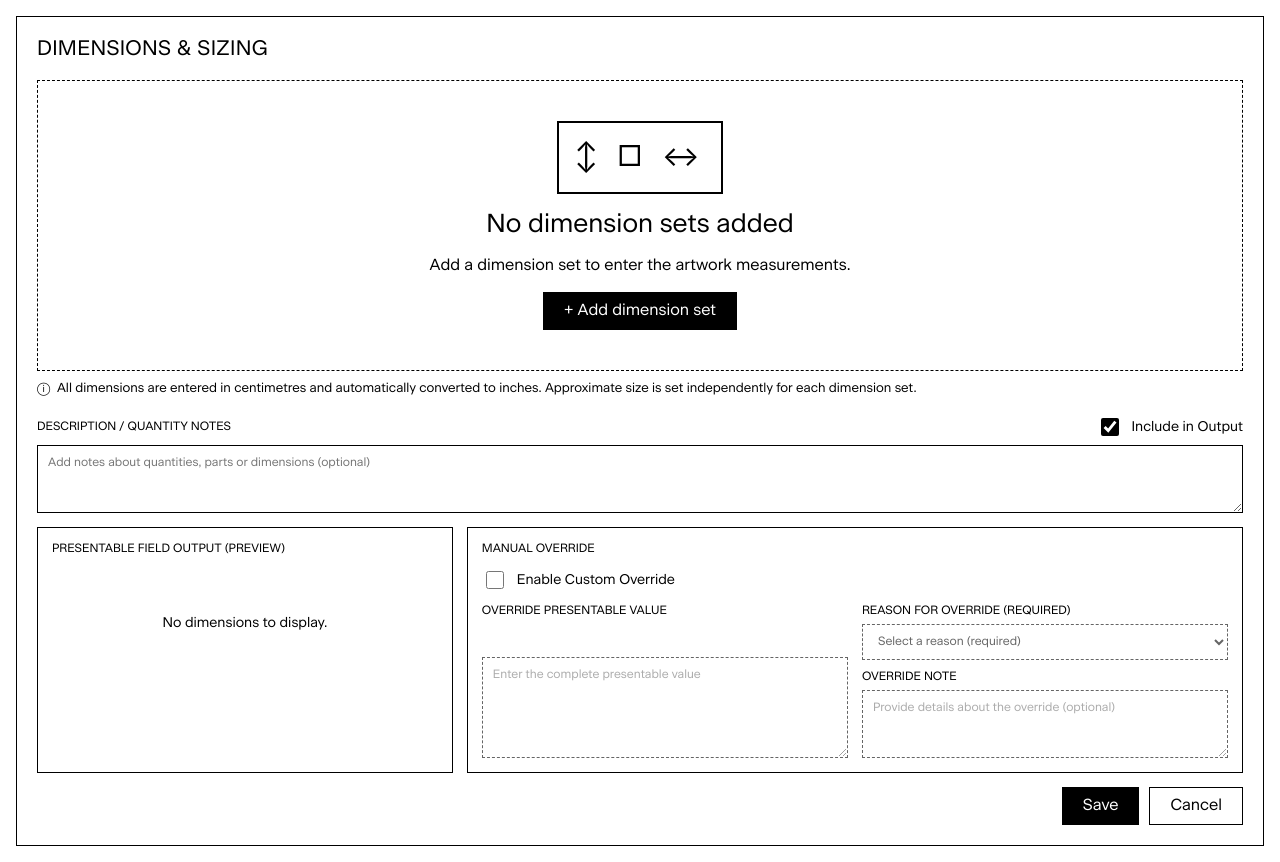
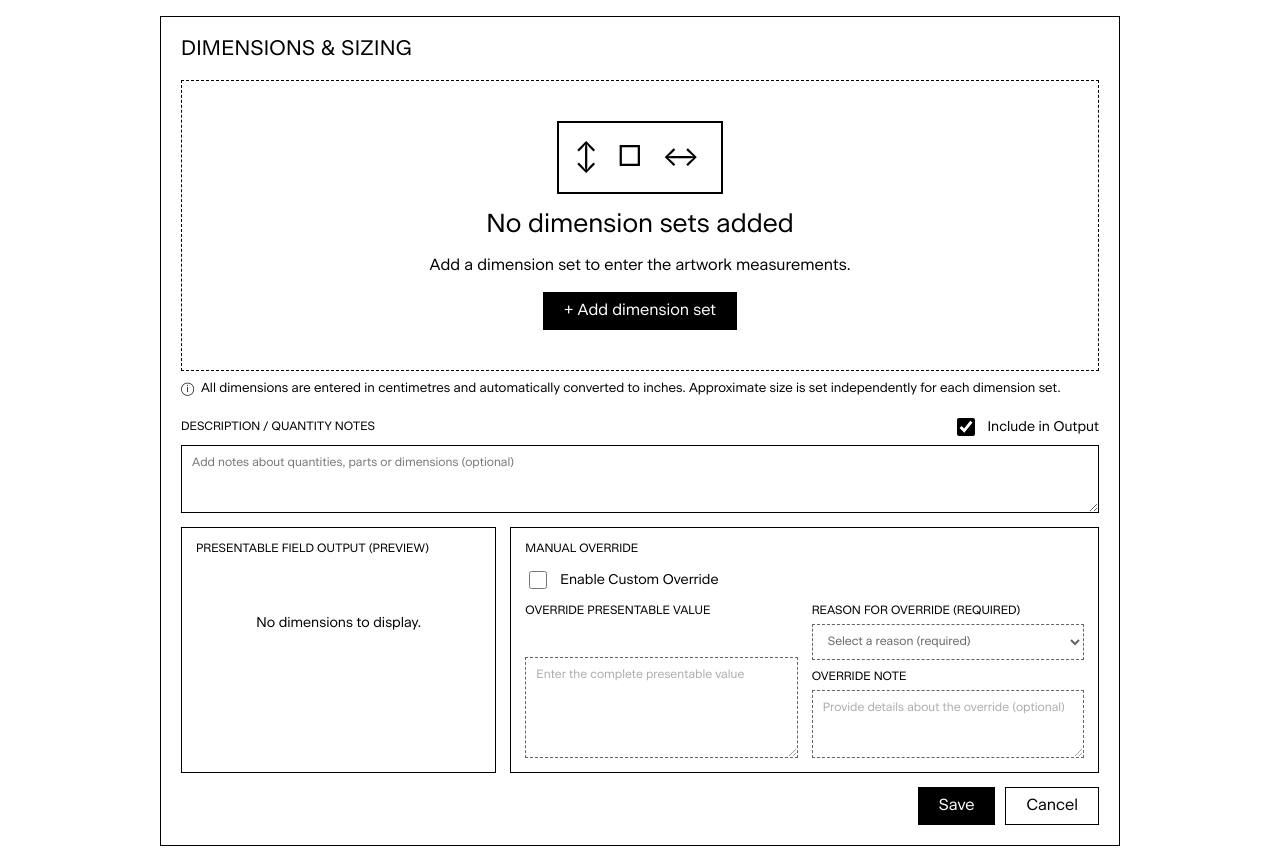
Before and after one commit to af43ww3fswf/dims, a React (Vite) app: page / in a window 1280 px wide. Built offline with nearby package versions, Linux system fonts and the light colour scheme.

Commit message:
Fix diameter grid alignment issue and make overall width narrower

```diff
--- a/src/App.jsx
+++ b/src/App.jsx
@@ -83,6 +83,7 @@ function DimensionSet({ set, index, onChange, onDelete }) {
             <>
               <Field label="Diameter (Ø)" value={set.diameterCm} onChange={(v) => update({ diameterCm: v })} />
               <Field label="Depth (D)" value={set.depthCm} onChange={(v) => update({ depthCm: v })} />
+              <div />
             </>
           ) : (
             <>
@@ -97,6 +98,7 @@ function DimensionSet({ set, index, onChange, onDelete }) {
             <>
               <Field label="" value={formatInches(set.diameterCm)} readOnly />
               <Field label="" value={formatInches(set.depthCm)} readOnly />
+              <div />
             </>
           ) : (
             <>
--- a/src/styles.css
+++ b/src/styles.css
@@ -17,7 +17,7 @@ body { margin: 0; background: #fff; }
 button, input, select, textarea { font: inherit; }
 
 .dimensions-app {
-  width: min(1480px, calc(100% - 32px));
+  width: min(960px, calc(100% - 32px));
   margin: 16px auto;
   padding: 20px;
   background: #fff;
@@ -52,7 +52,6 @@ select:focus, input:focus, textarea:focus, button:focus-visible { outline: 2px s
 .check input { width: 18px; height: 18px; accent-color: #000; }
 
 .measurement-grid { display: grid; grid-template-columns: 150px repeat(3, minmax(80px, 110px)); align-items: end; gap: 8px 16px; justify-content: start; }
-.measurement-grid.diameter { grid-template-columns: 150px repeat(2, minmax(80px, 110px)) 1fr; justify-content: start; }
 .field { display: grid; gap: 5px; font-size: 12px; font-weight: 600; }
 .field input[readonly] { background: #fff; color: #000; border-style: dashed; }
 .row-label { font-size: 13px; font-weight: 600; align-self: center; }
@@ -91,7 +90,7 @@ footer { display: flex; justify-content: flex-end; align-items: center; gap: 10p
   .dimensions-app { width: 100%; margin: 0; padding: 14px; border: 0; }
   .set-body, .lower-grid, .override-fields { grid-template-columns: 1fr; }
   .set-options { border-right: 0; border-bottom: 1px solid #000; padding: 0 0 14px; }
-  .measurement-grid, .measurement-grid.diameter { grid-template-columns: 120px 1fr; }
+  .measurement-grid { grid-template-columns: 120px 1fr; }
   .area-output { grid-column: 2; }
   .formula { grid-column: 2; }
   .set-heading { flex-wrap: wrap; gap: 12px; }
```
Also changed, not shown: 1 other file (tests, documents, lock files or other folders).
